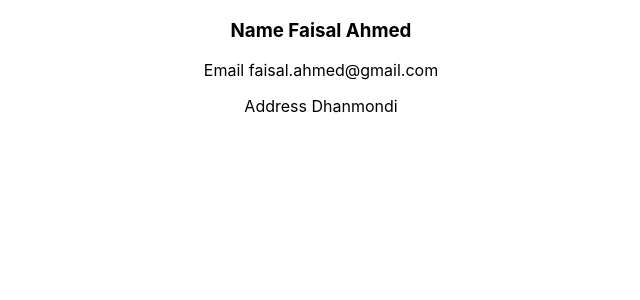
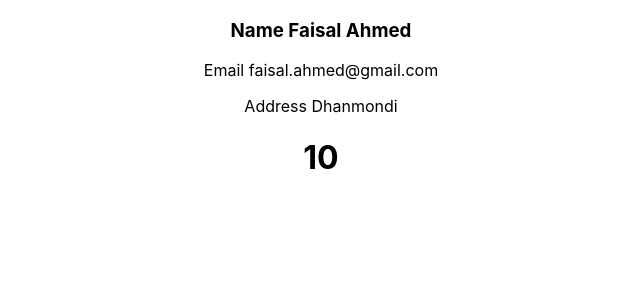
Before and after one commit to NerdFaisal404/React-JS-Learning, a React (Create React App) app: page / in a window 1280 px wide. Shown: the top 300 px of the page, without its empty margins (319-959 px from the left). Built offline with nearby package versions, Linux system fonts and the light colour scheme.

Commit message:
new file added

```diff
--- a/src/App.js
+++ b/src/App.js
@@ -2,6 +2,7 @@ import React, { Component } from 'react';
 import logo from './logo.svg';
 import './App.css';
 import First from './components/First'
+import Counter from './components/counter/Counter'
 
 function App() {
 
@@ -11,6 +12,7 @@ function App() {
       <First name=" Faisal Ahmed" email="faisal.ahmed@gmail.com"
         address="Dhanmondi" />
 
+      <Counter />
     </div>
   );
 }
--- /dev/null
+++ b/src/components/counter/Counter.js
@@ -0,0 +1,23 @@
+import React, { Component } from 'react'
+
+class Counter extends Component {
+
+
+    constructor(props) {
+        super(props)
+        this.count = 10;
+    }
+
+    render() {
+        return (
+            <div>
+                <h1>{this.count}</h1>
+
+            </div>
+
+        )
+    }
+
+}
+
+export default Counter
```
